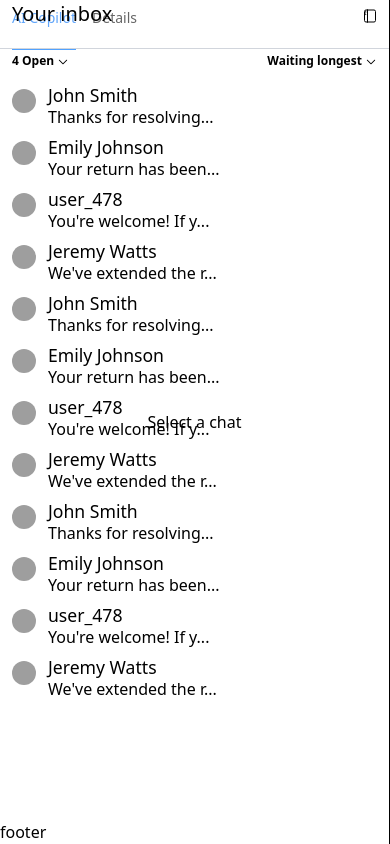
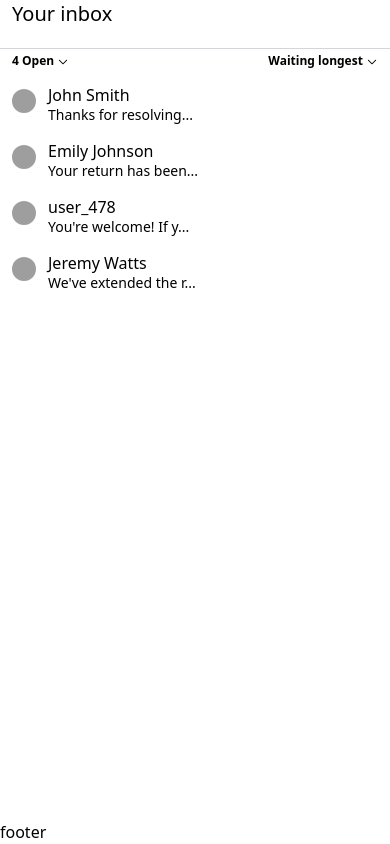
Before and after one commit to jamshed-uddin/intercom-inbox, a Next.js app: page / in a window 390 px wide. Shown: the top 844 px of the page. Built offline with nearby package versions, Linux system fonts and the light colour scheme; grey boxes are pictures that could not be loaded.

Commit message:
ai section and chat message input box

```diff
--- a/src/app/page.tsx
+++ b/src/app/page.tsx
@@ -1,23 +1,49 @@
 "use client";
 import { useAppDispatch, useAppSelector } from "@/hooks/reduxHooks";
+import { setSectedChat } from "@/redux/features/chatsSlice";
+import { setCustomerInput } from "@/redux/features/messageInputSlice";
 import { toggleAISection } from "@/redux/features/sectionToggleSlice";
 import { WindowIcon } from "@heroicons/react/24/outline";
 import {
+  BoltIcon,
+  BookmarkIcon,
+  ChatBubbleBottomCenterTextIcon,
+  ChevronDownIcon,
   EllipsisHorizontalIcon,
+  FaceSmileIcon,
   InboxArrowDownIcon,
   MoonIcon,
 } from "@heroicons/react/24/solid";
+import clsx from "clsx";
+import Image from "next/image";
+import { ChangeEvent, useEffect, useRef } from "react";
 
 export default function Home() {
-  const { openAISection, openChat } = useAppSelector(
-    (state) => state.sectionToggler
-  );
+  const textAreaRef = useRef<HTMLTextAreaElement>(null);
+
+  const { customer } = useAppSelector((state) => state.messageInput);
+
+  const { openAISection } = useAppSelector((state) => state.sectionToggler);
 
   const { selectedChat } = useAppSelector((state) => state.chats);
   const dispatch = useAppDispatch();
+
+  useEffect(() => {
+    // for giving the message textarea a certain height
+    if (textAreaRef.current) {
+      textAreaRef.current.style.height = "auto";
+      textAreaRef.current.style.height =
+        textAreaRef.current.scrollHeight + "px";
+    }
+  }, [customer.input]);
+
   console.log(openAISection);
   const toggleAiSection = () => {
     dispatch(toggleAISection());
+  };
+
+  const handleSetMessage = (e: ChangeEvent<HTMLTextAreaElement>) => {
+    dispatch(setCustomerInput(e.target.value));
   };
 
   if (!selectedChat) {
@@ -29,7 +55,8 @@ export default function Home() {
   }
 
   return (
-    <div className="flex flex-col h-full">
+    <div className="flex flex-col h-screen bg-white">
+      {/* header */}
       <div className="flex justify-between px-3  pt-1 pb-4 border-b border-gray-300 shrink-0">
         <h3>Name</h3>
         <div className="text-sm flex items-center gap-4">
@@ -43,7 +70,10 @@ export default function Home() {
               z
             </span>
           </button>
-          <button className="flex items-center cursor-pointer bg-black text-white rounded-md gap-1 px-2 py-1 font-medium">
+          <button
+            onClick={() => dispatch(setSectedChat(null))}
+            className="flex items-center cursor-pointer bg-black text-white rounded-md gap-1 px-2 py-1 font-medium"
+          >
             <InboxArrowDownIcon className="w-4 h-4 inline" /> Close
           </button>
 
@@ -54,15 +84,93 @@ export default function Home() {
           )}
         </div>
       </div>
-      <div className="flex-1 w-full flex justify-center overflow-y-auto">
+
+      {/* messages */}
+      <div className="flex-1 w-full flex justify-center overflow-y-auto px-3 py-6">
         <div>
-          {selectedChat.messages.map((message) => (
-            <div key={message.id}> {message.content}</div>
+          {selectedChat?.messages.map((message) => (
+            <div
+              key={message.id}
+              className={clsx(
+                "flex  w-full  mb-3",
+                message.sender === "user"
+                  ? "justify-start"
+                  : "justify-end text-end"
+              )}
+            >
+              <div className="flex items-end max-w-[80%] gap-2">
+                {message.sender === "user" && (
+                  <div className="h-6  w-6  overflow-hidden shrink-0">
+                    <Image
+                      width={30}
+                      height={30}
+                      src={selectedChat.user.avatar as string}
+                      alt={selectedChat.user.name || "avatar"}
+                      className="w-full h-full rounded-full object-cover"
+                    />
+                  </div>
+                )}
+
+                <div
+                  className={clsx(
+                    " rounded-lg p-2 animate-fadeIn flex items-center gap-1 text-sm",
+                    message.sender === "user"
+                      ? "  bg-gray-200"
+                      : "  bg-indigo-100 "
+                  )}
+                >
+                  <div> {message.content}</div>
+                </div>
+              </div>
+            </div>
           ))}
         </div>
       </div>
-      <div className="shrink-0 w-full flex justify-center">
-        <div>input field</div>
+
+      {/* message input box */}
+      <div className="shrink-0 w-full max-w-[43rem] mx-auto flex justify-center px-2 pb-2">
+        <div className="my-2 shadow-md rounded-lg px-2 py-1 w-full space-y-2 ">
+          <div className="flex items-center gap-1 text-sm font-medium">
+            <ChatBubbleBottomCenterTextIcon className="w-4 h-4" /> Chat
+            <ChevronDownIcon className="w-4 h-4" />
+          </div>
+
+          {/* input box */}
+          <div className="flex-grow flex items-end ">
+            <textarea
+              ref={textAreaRef}
+              className={`input  p-1  w-full max-h-60 overflow-y-auto focus:outline-0 focus:border-0 resize-none `}
+              rows={1}
+              placeholder="Message"
+              onChange={handleSetMessage}
+              value={customer.input}
+            />
+          </div>
+
+          <div className="flex justify-between">
+            <div className="flex items-center gap-1.5">
+              <BoltIcon className="w-4 h-4" />
+              <BookmarkIcon className="w-4 h-4" />
+              <FaceSmileIcon className="w-4 h-4" />
+            </div>
+
+            {/* send button */}
+            <div
+              className={clsx(
+                "flex items-center  rounded-lg px-2 py-1 transition-all duration-300",
+                customer.input ? "bg-black text-white" : "bg-white text-black"
+              )}
+            >
+              <button className="text-sm border-r border-gray-300 pr-1.5 font-medium">
+                Send
+              </button>
+              <span className="pl-1">
+                {" "}
+                <ChevronDownIcon className="w-4 h-4 " />
+              </span>
+            </div>
+          </div>
+        </div>
       </div>
     </div>
   );
--- a/src/components/AISection.tsx
+++ b/src/components/AISection.tsx
@@ -2,8 +2,11 @@
 
 import { WindowIcon } from "@heroicons/react/24/outline";
 import clsx from "clsx";
-import React, { useState } from "react";
+import React, { ChangeEvent, useState } from "react";
 import { motion } from "motion/react";
+import { ArrowUpIcon } from "@heroicons/react/24/solid";
+import { useAppDispatch, useAppSelector } from "@/hooks/reduxHooks";
+import { setAIInput } from "@/redux/features/messageInputSlice";
 
 interface AISectionProps {
   toggleSection: () => void;
@@ -12,12 +15,26 @@ interface AISectionProps {
 
 const tabs: string[] = ["AI Copilot", "Details"];
 
-const AISection = ({ toggleSection, openAISection }: AISectionProps) => {
+const AISection = ({ toggleSection }: AISectionProps) => {
   const [selectedTab, setSelectedTab] = useState(tabs[0]);
+  const { ai } = useAppSelector((state) => state.messageInput);
+  const dispatch = useAppDispatch();
+
+  const handleAIInputChange = (e: ChangeEvent<HTMLInputElement>) => {
+    dispatch(setAIInput(e.target.value));
+  };
 
   return (
-    <div>
-      <div className=" flex justify-between items-start pt-2  border-b  border-gray-300 pr-3">
+    <div
+      className="h-screen flex flex-col "
+      style={{
+        backgroundImage: `
+              linear-gradient(to top, rgba(255, 255, 255, 0), white 40%),
+              linear-gradient(to left, #fbcfe8, #c7d2fe)
+            `,
+      }}
+    >
+      <div className="shrink-0 flex justify-between items-start pt-2  border-b  border-gray-300 pr-3">
         <div className="flex gap-4 px-3 text-sm">
           {tabs.map((tab) => (
             <motion.button
@@ -46,6 +63,41 @@ const AISection = ({ toggleSection, openAISection }: AISectionProps) => {
           <WindowIcon className="w-4 h-4 rotate-90 rotate-x-[3.142rad] " />
         </button>
       </div>
+
+      <div className="flex-1 overflow-y-auto px-2 h-full ">
+        {ai.messages.length > 0 ? (
+          <div>ai messages</div>
+        ) : (
+          <div className="flex h-full justify-center items-center text-center">
+            <div>
+              <h3 className="text-sm font-medium">Hi, I am Fin AI Copilot</h3>
+              <p className="text-xs text-gray-600">
+                Ask me about anything about this conversation
+              </p>
+            </div>
+          </div>
+        )}
+      </div>
+
+      {/* input box */}
+      <div className="shrink-0 px-2 pb-4  ">
+        <div className="relative bg-white rounded-lg">
+          <input
+            type="text"
+            className=" w-full shadow-md rounded-lg py-2 px-1 focus:outline-0 focus:ring-2 focus:ring-indigo-600"
+            value={ai.input}
+            onChange={handleAIInputChange}
+          />
+          <button
+            className={clsx(
+              " rounded-lg px-1.5  absolute right-0.5 top-1 bottom-1 cursor-pointer transition-all duration-300",
+              ai.input ? "bg-black text-white" : "bg-white text-black"
+            )}
+          >
+            <ArrowUpIcon className="w-4 h-4 " />
+          </button>
+        </div>
+      </div>
     </div>
   );
 };
--- a/src/components/ChatList.tsx
+++ b/src/components/ChatList.tsx
@@ -8,7 +8,7 @@ const ChatList = () => {
   const { chats } = useAppSelector((state) => state.chats);
 
   return (
-    <div className="flex flex-col h-full">
+    <div className="flex flex-col h-screen bg-white">
       <div className="shrink-0">
         <div className="border-b  border-gray-300">
           <h2 className="text-xl font-medium   pb-5  px-3  ">Your inbox</h2>
@@ -23,13 +23,7 @@ const ChatList = () => {
         </div>
       </div>
       <div className="flex-1 overflow-y-auto ">
-        <div className="space-y-3 px-3 py-1 h-max">
-          {chats.map((item) => (
-            <ChatListItem key={item.chatId} chat={item} />
-          ))}
-          {chats.map((item) => (
-            <ChatListItem key={item.chatId} chat={item} />
-          ))}
+        <div className="space-y-5 px-3 py-1 ">
           {chats.map((item) => (
             <ChatListItem key={item.chatId} chat={item} />
           ))}
--- a/src/components/ChatListItem.tsx
+++ b/src/components/ChatListItem.tsx
@@ -25,10 +25,11 @@ const ChatListItem = ({ chat }: { chat: Chat }) => {
         />
       </div>
       <div className="space-y-1">
-        <h3 className=" text-[1.1rem] leading-3">
-          {chat?.user?.name || chat?.user?.id}
-        </h3>
-        <p className="">{`${chat?.lastMessage?.content.slice(0, 20)}...`}</p>
+        <h3 className="  leading-3">{chat?.user?.name || chat?.user?.id}</h3>
+        <p className="text-sm">{`${chat?.lastMessage?.content.slice(
+          0,
+          20
+        )}...`}</p>
       </div>
     </div>
   );
--- a/src/components/Inbox.tsx
+++ b/src/components/Inbox.tsx
@@ -9,9 +9,8 @@ import clsx from "clsx";
 import { toggleAISection } from "@/redux/features/sectionToggleSlice";
 
 const Inbox = ({ children }: Readonly<{ children: ReactNode }>) => {
-  const { openAISection, openChat } = useAppSelector(
-    (state) => state.sectionToggler
-  );
+  const { chats, sectionToggler } = useAppSelector((state) => state);
+
   const dispatch = useAppDispatch();
 
   const toggleAiSection = () => {
@@ -19,7 +18,7 @@ const Inbox = ({ children }: Readonly<{ children: ReactNode }>) => {
   };
 
   return (
-    <div className="flex h-screen overflow-hidden  divide-x divide-black">
+    <div className="flex h-screen overflow-hidden  ">
       {/* chat list */}
       <div className=" lg:w-1/5 w-full transition-all duration-500 z-50  absolute inset-0 lg:static shrink-0">
         <ChatList />
@@ -33,15 +32,15 @@ const Inbox = ({ children }: Readonly<{ children: ReactNode }>) => {
       {/* ai section */}
       <div
         className={clsx(
-          "  transition-all duration-500 absolute inset-0 lg:static z-30 ",
-          openAISection
-            ? "translate-x-0 lg:w-1/3 w-full "
+          "  transition-all duration-500 absolute inset-0 lg:static z-30 shrink-0",
+          sectionToggler.openAISection && chats.selectedChat
+            ? "translate-x-0 lg:w-[30%] w-full "
             : "translate-x-96 w-0 "
         )}
       >
         <AISection
           toggleSection={toggleAiSection}
-          openAISection={openAISection}
+          openAISection={sectionToggler.openAISection}
         />
       </div>
     </div>
--- a/src/lib/types.ts
+++ b/src/lib/types.ts
@@ -1,7 +1,7 @@
-export type message = {
+export type Message = {
   id: string;
   content: string;
-  timestamp: string; // ISO 8601 format
+  timestamp: string;
   isRead: boolean;
   sender: "user" | "bot";
 };
@@ -14,6 +14,6 @@ export interface Chat {
     avatar: string | null;
     isLoggedIn: boolean;
   };
-  lastMessage: message;
-  messages: message[];
+  lastMessage: Message;
+  messages: Message[];
 }
--- /dev/null
+++ b/src/redux/features/messageInputSlice.ts
@@ -0,0 +1,57 @@
+// store/chatSlice.ts
+import { Message } from "@/lib/types";
+import { createSlice, PayloadAction } from "@reduxjs/toolkit";
+
+interface ChatState {
+  customer: {
+    input: string;
+  };
+  ai: {
+    messages: Message[];
+    input: string;
+  };
+}
+
+const initialState: ChatState = {
+  customer: {
+    input: "",
+  },
+  ai: {
+    messages: [],
+    input: "",
+  },
+};
+
+const messageInputSlice = createSlice({
+  name: "messageInput",
+  initialState,
+  reducers: {
+    setCustomerInput: (state, action: PayloadAction<string>) => {
+      state.customer.input = action.payload;
+    },
+    setAIInput: (state, action: PayloadAction<string>) => {
+      state.ai.input = action.payload;
+    },
+
+    addAIMessage: (state, action: PayloadAction<Message>) => {
+      state.ai.messages.push(action.payload);
+    },
+    transferToAIInput: (state, action: PayloadAction<string>) => {
+      state.ai.input = action.payload;
+    },
+    transferToCustomerInput: (state, action: PayloadAction<string>) => {
+      state.customer.input = action.payload;
+    },
+  },
+});
+
+export const {
+  setCustomerInput,
+  setAIInput,
+  addCustomerMessage,
+  addAIMessage,
+  transferToAIInput,
+  transferToCustomerInput,
+} = messageInputSlice.actions;
+
+export default messageInputSlice.reducer;
--- a/src/redux/store.ts
+++ b/src/redux/store.ts
@@ -1,12 +1,14 @@
 import { configureStore } from "@reduxjs/toolkit";
 import sectionTogglerReducer from "../redux/features/sectionToggleSlice";
 import chatReducer from "../redux/features/chatsSlice";
+import messageInputReducer from "../redux/features/messageInputSlice";
 
 export const makeStore = () => {
   return configureStore({
     reducer: {
       sectionToggler: sectionTogglerReducer,
       chats: chatReducer,
+      messageInput: messageInputReducer,
     },
   });
 };
```
